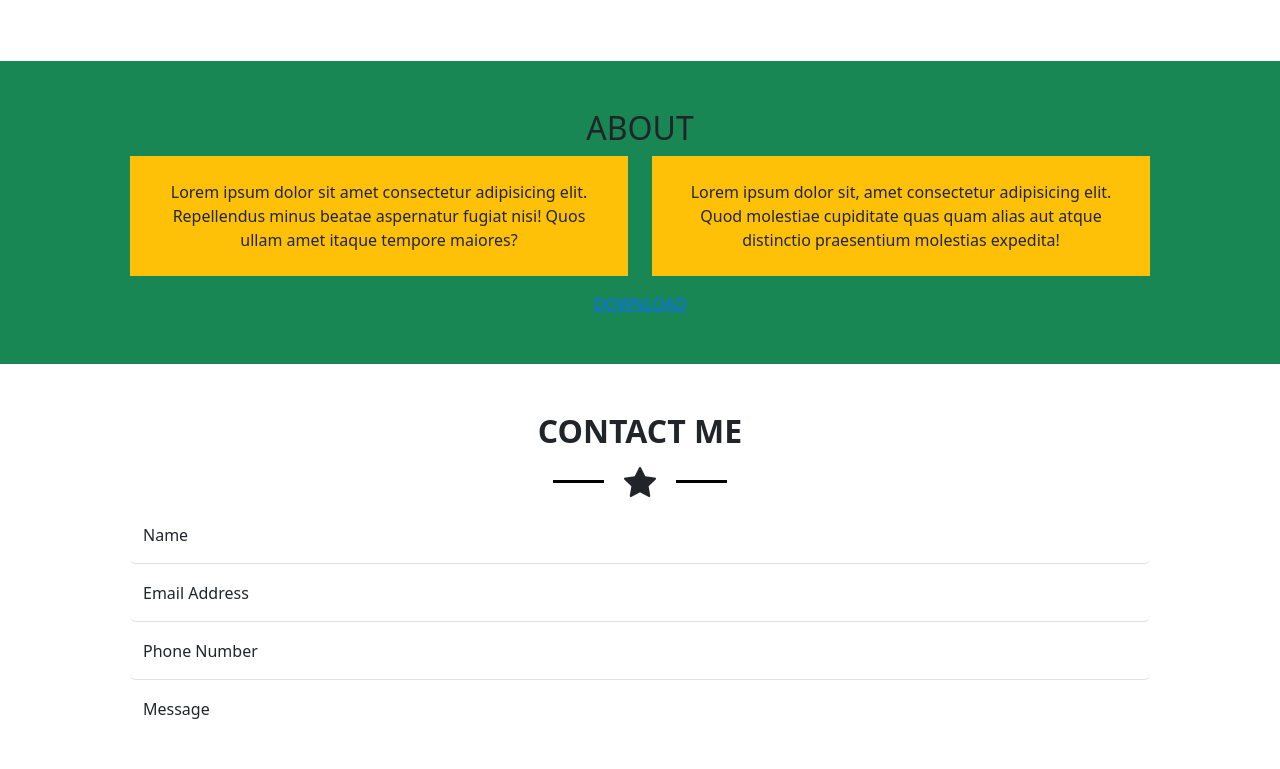
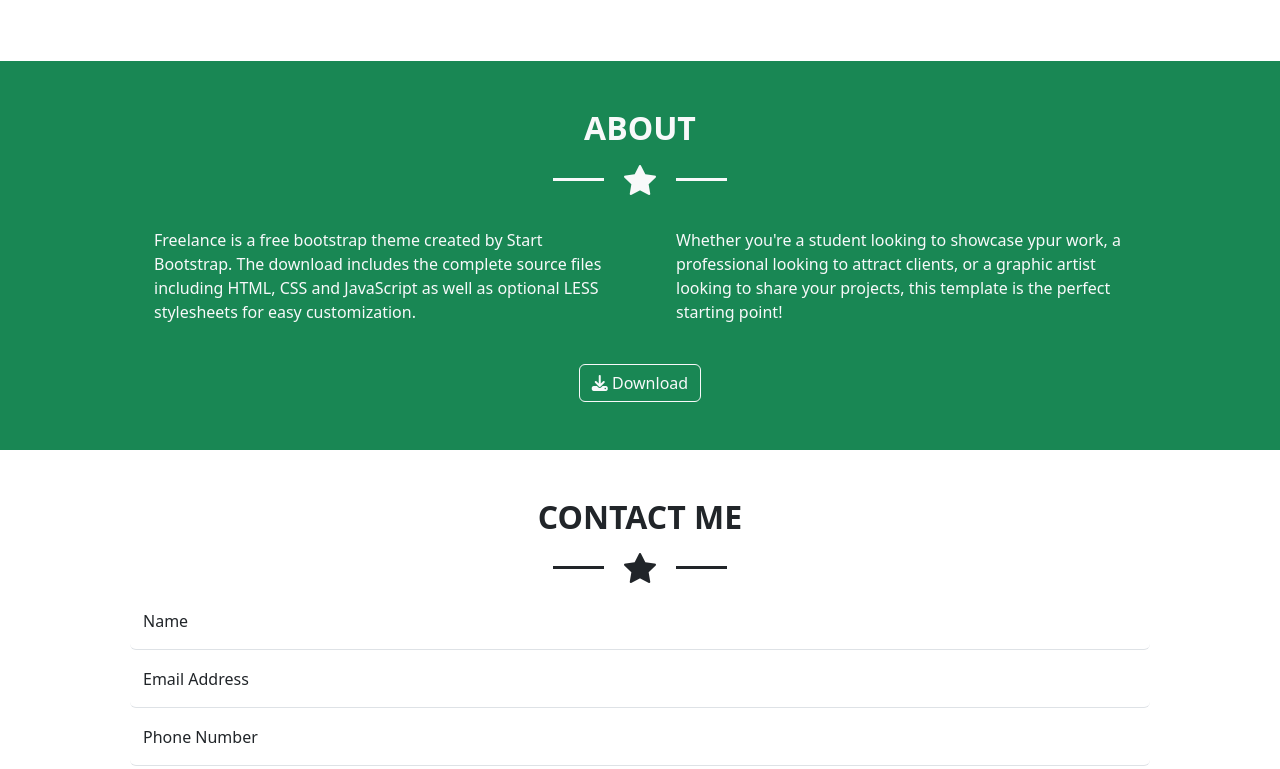
Before and after one commit to Pierp23/html-css-bootstrap-freelancer, a plain HTML site: page index.html in a window 1280 px wide. Shown: the part 672-1441 px from the top of the page. Drawn offline with nearby package versions, Linux system fonts and the light colour scheme.

Commit message:
Sezione: About

```diff
--- a/css/style.css
+++ b/css/style.css
@@ -1,8 +1,13 @@
+
+.line-white{
+    border-bottom: white;
+}
+
 .line{
     display: inline-block;
     width: 5%;
     height: 2px;
     content: none;
-    border-bottom: 3px solid black;
+    border-bottom: 3px solid;
     vertical-align: middle;
 }
--- a/index.html
+++ b/index.html
@@ -100,25 +100,34 @@
             <section class="bg-success text-center py-5">
                 <div class="container-sm">
                     <div class="px-5">
-                        <h2>
-                        ABOUT
-                        </h2>
+                        <div class="text-light">
+                            <h2 class="fw-bold text-center">
+                                ABOUT
+                            </h2>
+                            <div class="decoration-star text-center">
+                                <div class="line line-white"></div>
+                                <i class="bi bi-star-fill px-3" style="font-size: 2rem; vertical-align: middle;" ></i>
+                                <div class="line"></div>
+                            </div>
+                        </div>
                         <div class="row">
                             <div class="col-md-6 mb-3">
-                                <div class="p-4 bg-warning text-center">
-                                    Lorem ipsum dolor sit amet consectetur adipisicing elit. Repellendus minus beatae aspernatur fugiat nisi! Quos ullam amet itaque tempore maiores?
+                                <div class="p-4 text-light text-start">
+                                    Freelance is a free bootstrap theme created by Start Bootstrap. The download includes the complete source files including HTML, CSS and JavaScript as well as optional LESS stylesheets for easy customization.
                                 </div>
 
                             </div>
                             <div class="col-md-6 mb-3">
-                                <div class="p-4 bg-warning text-center">
-                                    Lorem ipsum dolor sit, amet consectetur adipisicing elit. Quod molestiae cupiditate quas quam alias aut atque distinctio praesentium molestias expedita!
+                                <div class="p-4 text-light text-start">
+                                    Whether you're a student looking to showcase ypur work, a professional looking to attract clients, or a graphic artist looking to share your projects, this template is the perfect starting point!
                                 </div>
-
                             </div>
                         </div>
                         <div>
-                            <a href="">DOWNLOAD</a>
+                            <button type="button" class="btn btn-outline-light">
+                                <i class="fa-solid fa-download"></i>
+                                Download
+                            </button>
                         </div>
                     </div>
 
```
